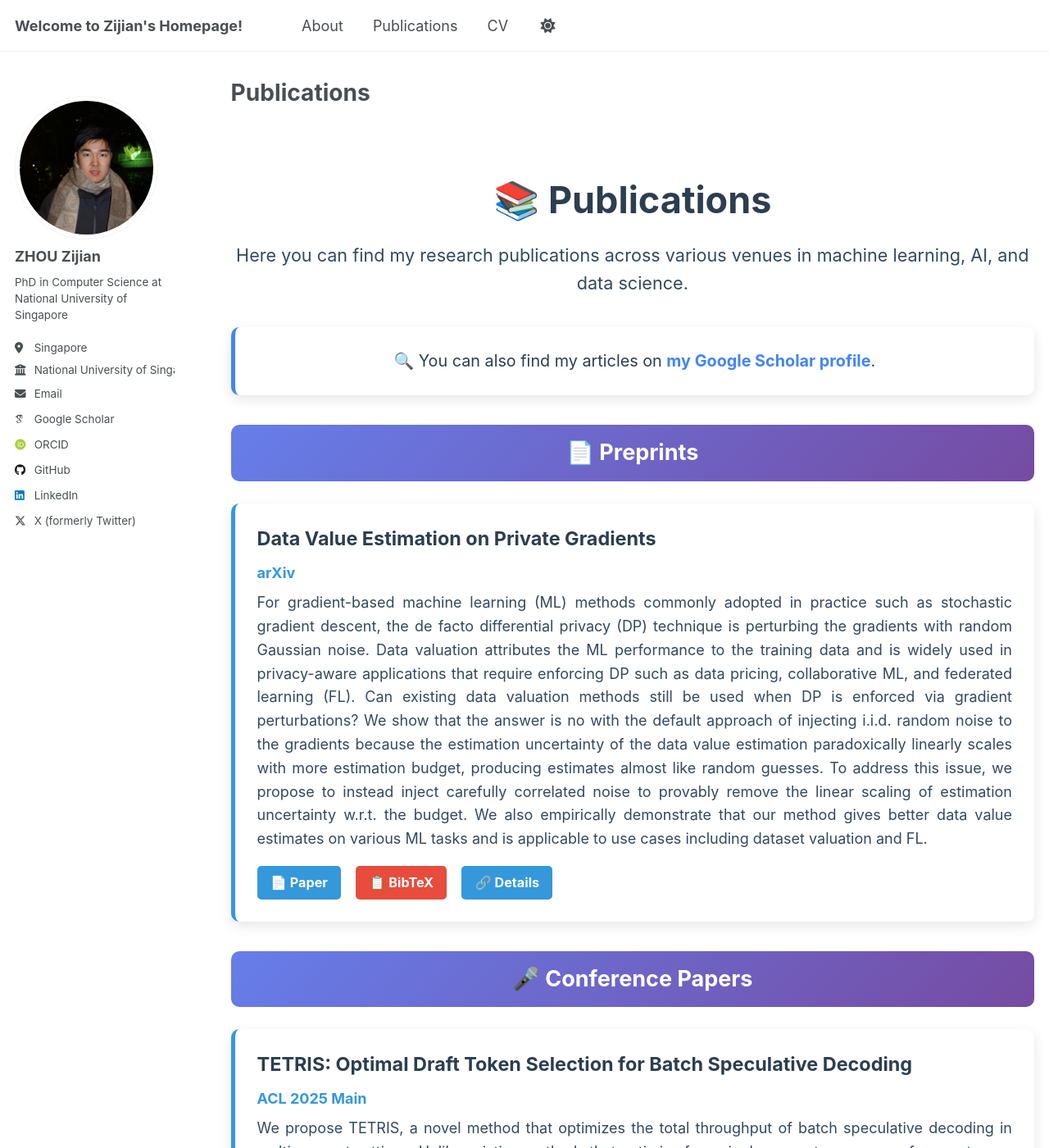
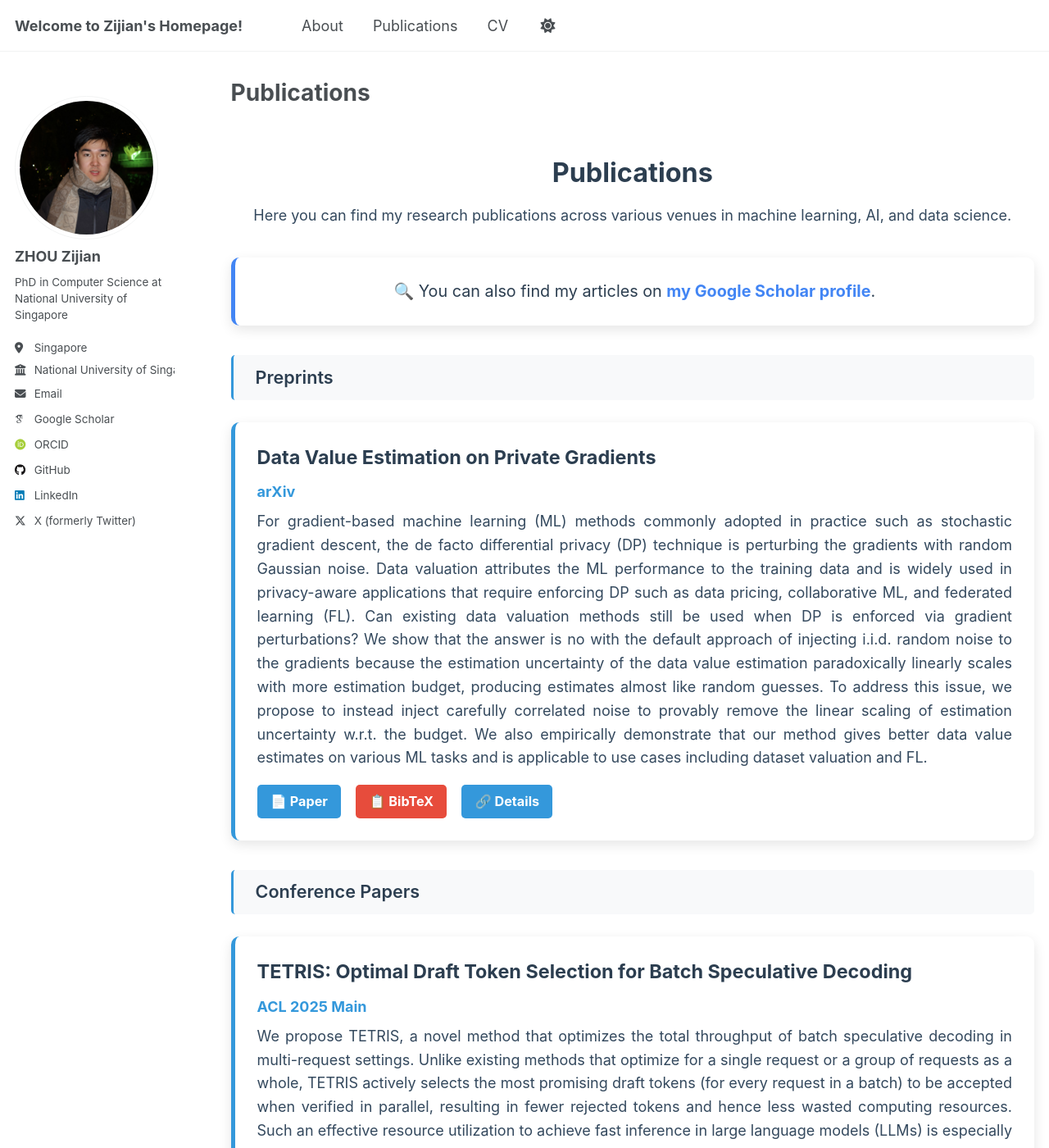
Before and after one commit to BobbyZhouZijian/bobbyzhouzijian.github.io, a Jekyll site: the page built from _pages/publications.html, in a window 1280 px wide and 1400 px high. Shown: the whole window at 82% size. Built offline with Jekyll 4.4.1, drawn with Linux system fonts in a browser that asks for light colours; some web fonts are replaced.

Commit message:
update pubs

```diff
--- a/_pages/publications.html
+++ b/_pages/publications.html
@@ -6,8 +6,8 @@ author_profile: true
 ---
 
 <div style="text-align: center; margin-bottom: 2em;">
-  <h2 style="color: #2c3e50; font-size: 2.5em; margin-bottom: 0.5em;">📚 Publications</h2>
-  <p style="font-size: 1.2em; color: #34495e; line-height: 1.6;">
+  <h2 style="color: #2c3e50; font-size: 1.8em; margin-bottom: 0.5em;">Publications</h2>
+  <p style="font-size: 1em; color: #34495e; line-height: 1.6;">
     Here you can find my research publications across various venues in machine learning, AI, and data science.
   </p>
 </div>
@@ -44,6 +44,7 @@ author_profile: true
   margin-bottom: 0.5em;
   font-size: 1.3em;
   line-height: 1.4;
+  background: none;
 }
 
 .publication-item .venue {
@@ -99,17 +100,18 @@ author_profile: true
 }
 
 .category-header {
-  background: linear-gradient(135deg, #667eea 0%, #764ba2 100%);
-  color: white;
-  padding: 1em 1.5em;
-  border-radius: 10px;
+  background: #f8f9fa;
+  color: #2c3e50;
+  padding: 0.8em 1.5em;
+  border-radius: 5px;
   margin: 2em 0 1em 0;
-  text-align: center;
+  border-left: 3px solid #3498db;
 }
 
 .category-header h2 {
   margin: 0;
-  font-size: 1.5em;
+  font-size: 1.2em;
+  font-weight: 600;
 }
 </style>
 
@@ -123,17 +125,7 @@ author_profile: true
       {% endif %}
       {% unless title_shown %}
         <div class="category-header">
-          <h2>
-            {% if category[0] == 'conferences' %}
-              🎤 {{ category[1].title }}
-            {% elsif category[0] == 'manuscripts' %}
-              📄 {{ category[1].title }}
-            {% elsif category[0] == 'workshops' %}
-              🛠️ {{ category[1].title }}
-            {% else %}
-              📚 {{ category[1].title }}
-            {% endif %}
-          </h2>
+          <h2>{{ category[1].title }}</h2>
         </div>
         {% assign title_shown = true %}
       {% endunless %}
```
